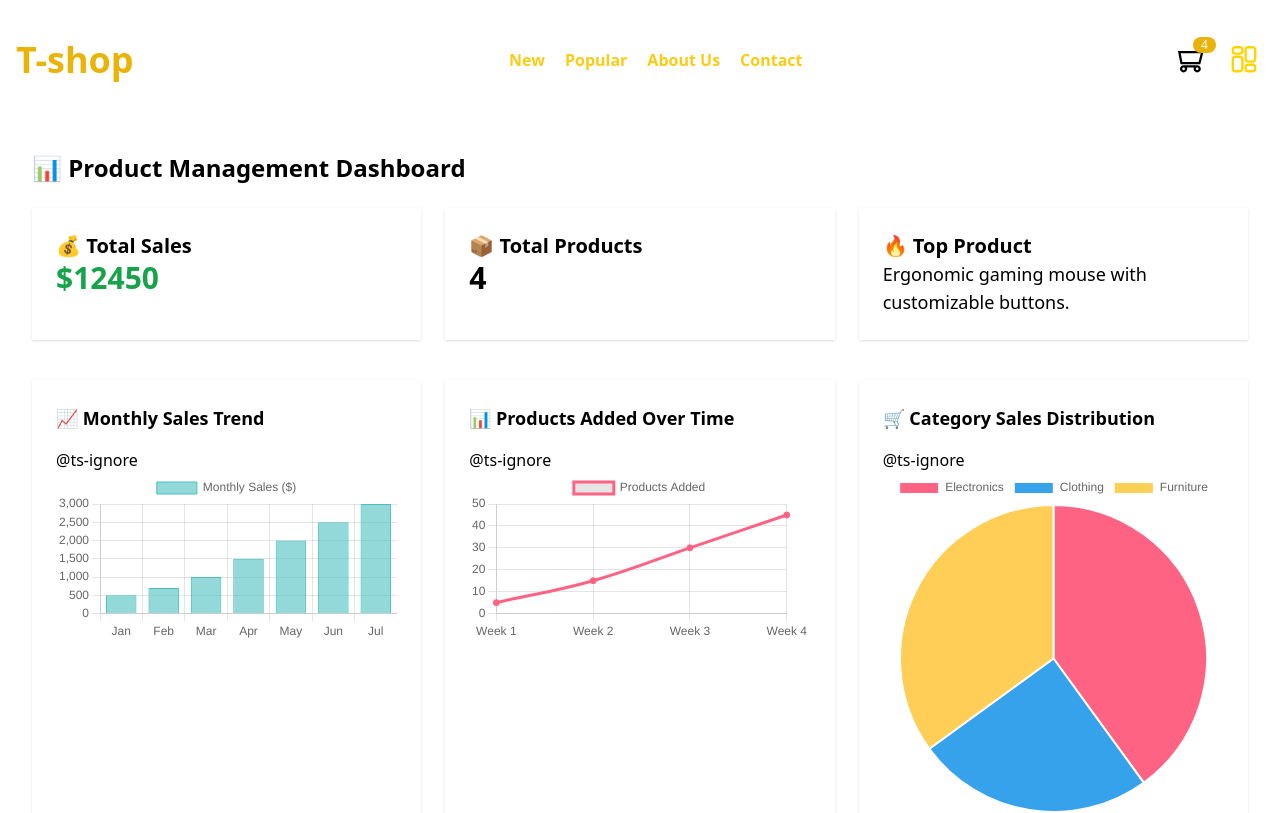
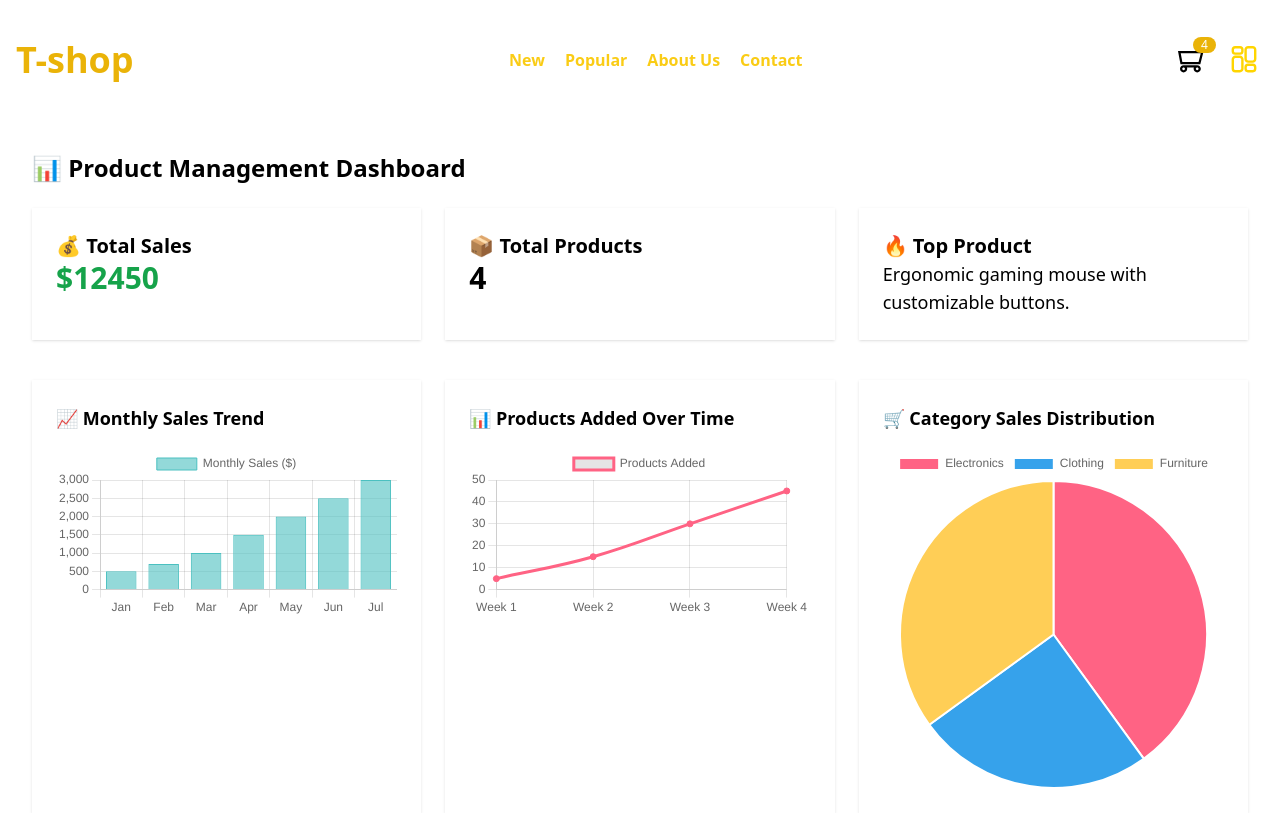
Before and after one commit to timishot/T-shop, a Next.js app: page /dashboard in a window 1280 px wide. Shown: the top 813 px of the page. Built offline with nearby package versions, Linux system fonts and the light colour scheme.

Commit message:
remove some redundant text

```diff
--- a/app/dashboard/page.tsx
+++ b/app/dashboard/page.tsx
@@ -122,21 +122,18 @@ const page = () => {
                 {/* Bar Chart */}
                 <div className="bg-white p-6 shadow rounded-lg">
                     <h3 className="text-lg font-semibold mb-4">📈 Monthly Sales Trend</h3>
-                    @ts-ignore
                     <Bar data={salesData}  />
                 </div>
 
                 {/* Line Chart */}
                 <div className="bg-white p-6 shadow rounded-lg">
                     <h3 className="text-lg font-semibold mb-4">📊 Products Added Over Time</h3>
-                    @ts-ignore
                     <Line data={productData} />
                 </div>
 
                 {/* Pie Chart */}
                 <div className="bg-white p-6 shadow rounded-lg">
                     <h3 className="text-lg font-semibold mb-4">🛒 Category Sales Distribution</h3>
-                    @ts-ignore
                     <Pie data={pieData}  />
                 </div>
             </div>
```
